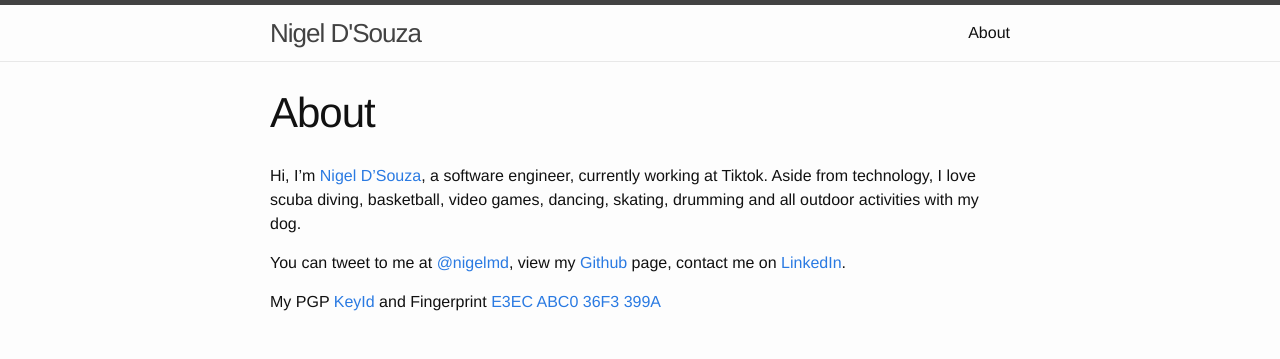
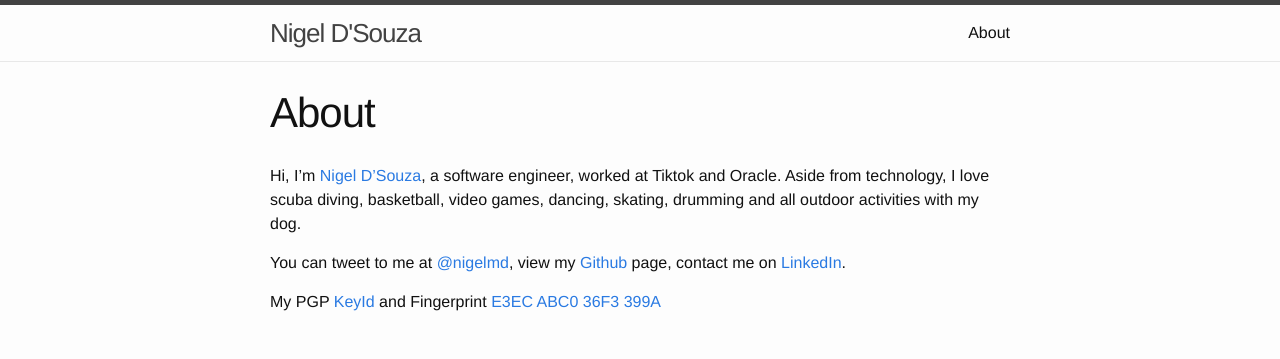
Before and after one commit to nigelmd/nigelmd.github.io, a Jekyll site: the page built from about.md, in a window 1280 px wide. Shown: the top 359 px of the page. Built offline with Jekyll 4.4.1, drawn with Linux system fonts in a browser that asks for light colours.

Commit message:
Update about me and threads link

```diff
--- a/_includes/footer.html
+++ b/_includes/footer.html
@@ -30,7 +30,7 @@
 
           {% if site.twitter_username %}
           <li>
-            <a href="https://twitter.com/{{ site.twitter_username }}">
+            <a href="https://www.threads.net/@{{ site.twitter_username }}">
               <span class="icon  icon--twitter">
                 <svg viewBox="0 0 16 16">
                   <path fill="#828282" d="M15.969,3.058c-0.586,0.26-1.217,0.436-1.878,0.515c0.675-0.405,1.194-1.045,1.438-1.809
--- a/about.md
+++ b/about.md
@@ -4,9 +4,9 @@ title: About
 permalink: /about/
 ---
 
-Hi, I'm [Nigel D'Souza](https://www.nigeldsouza.io), a software engineer, currently working at Tiktok.
+Hi, I'm [Nigel D'Souza](https://www.nigeldsouza.io), a software engineer, worked at Tiktok and Oracle.
 Aside from technology, I love scuba diving, basketball, video games, dancing, skating, drumming and all outdoor activities with my dog.
 
-You can tweet to me at [@nigelmd](https://twitter.com/nigelmd), view my [Github](https://github.com/nigelmd) page, contact me on [LinkedIn](https://linkedin.com/in/nigelmd).
+You can tweet to me at [@nigelmd](https://www.threads.net/@nigelmd), view my [Github](https://github.com/nigelmd) page, contact me on [LinkedIn](https://linkedin.com/in/nigelmd).
 
 My PGP [KeyId](https://pgp.mit.edu/pks/lookup?search=0x36F3399A) and Fingerprint [E3EC ABC0 36F3 399A](https://keybase.io/ndsouza)
--- a/js/terminal.js
+++ b/js/terminal.js
@@ -17,7 +17,7 @@ jQuery(document).ready(function($) {
             profiles: function() {
                 this.echo('');
                 this.echo("Github           https://github.com/nigelmd");
-                this.echo("Twitter          https://twitter.com/nigelmd");
+                this.echo("Threads          https://www.threads.net/@nigelmd");
                 this.echo("LinkedIn         https://linkedin.com/in/nigelmd");
                 this.echo("Keybase          https://keybase.io/ndsouza");
                 this.echo('');
@@ -28,7 +28,6 @@ jQuery(document).ready(function($) {
                 this.echo('C/C++');
                 this.echo('PHP');
                 this.echo('Java');
-                this.echo('Scala');
                 this.echo('JavaScript');
                 this.echo('');
             },
```
